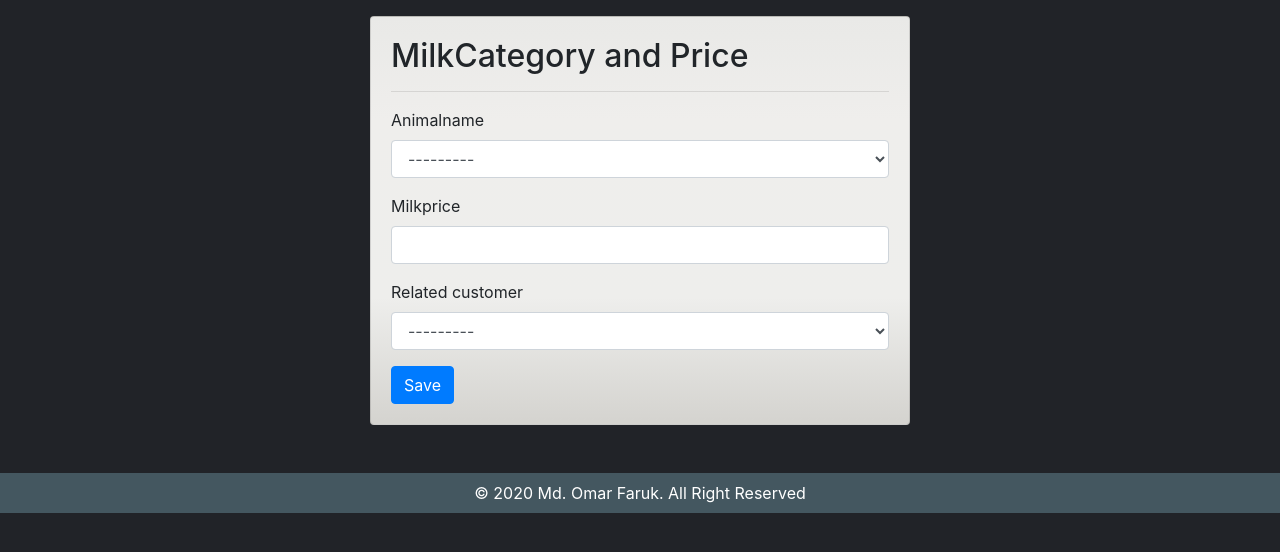
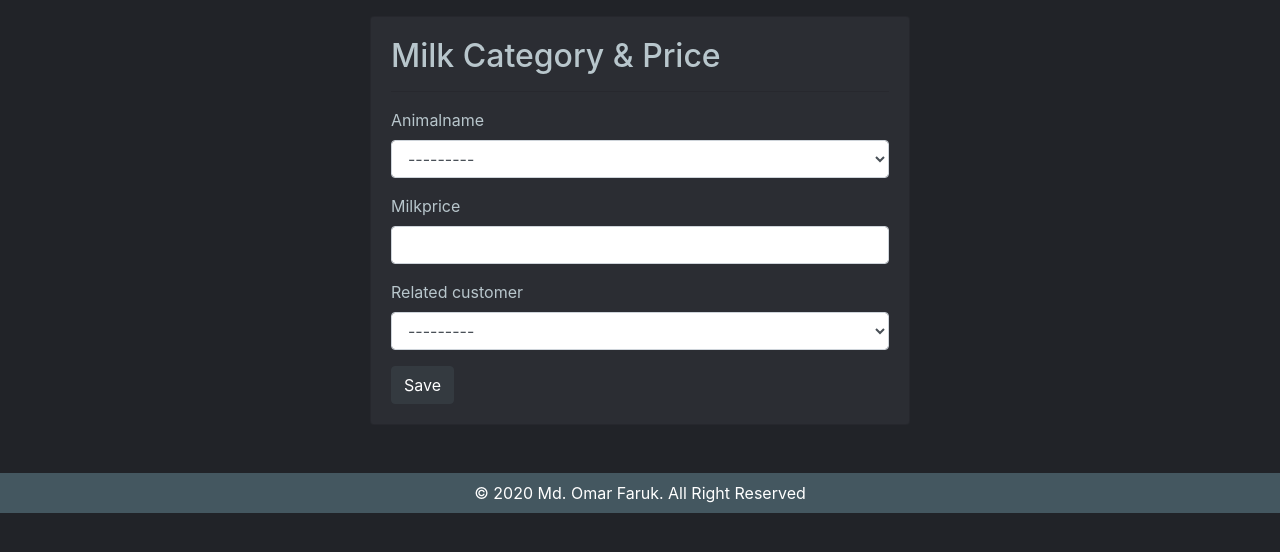
Before and after one commit to IamOmaR22/Dairy_Management_System_with_Python_and_Django, a Django app: page /customer_milk_category/ in a window 1280 px wide. Shown: the part 80-632 px from the top of the page. Run offline with Django 3.2, Linux system fonts and the light colour scheme; data comes from the database, SQL or seed files in the repository; both versions use the stored data as it was after the commit; some libraries are stand-ins or nearby versions.

Commit message:
Customer UI

```diff
--- a/templates/Customers/Customer_detail.html
+++ b/templates/Customers/Customer_detail.html
@@ -21,8 +21,7 @@
           {% for data in customerinfo %}
             {% if data.user_type == 'Customer' %}
             <tr>
-
-            <td> <a style="text-decoration:none;" href="{% url 'customer_ledger'  pk=data.user.pk %}" class="btn btn-link"><strong>{{ data.user.first_name}} {{data.user.last_name }}</strong></a></td>
+            <td> <a style="text-decoration:none;" href="{% url 'customer_ledger'  pk=data.user.pk %}" class="btn btn-link text-info"><strong>{{ data.user.first_name}} {{data.user.last_name }}</strong></a></td>
             <td>{{ data.contact_number}}</td>
             <td>{{ data.address }}</td>
             <td>{{ data.user.email}}</td>
--- a/templates/Customers/customer_ledger.html
+++ b/templates/Customers/customer_ledger.html
@@ -62,7 +62,7 @@
                 <td scpoe="col">
                   <div class="form-row">
                     <div class="col">
-                      <button type="submit" class="btn btn-primary">Save</button>
+                      <button type="submit" class="btn btn-dark border">Save</button>
                     </div>
                   </div>
                 </td>
@@ -106,14 +106,14 @@
 
             <td>
               <form action="{% url 'customer_ledger_delete' %}" method="POST">{% csrf_token %}
-                <button class="btn btn-info form-control"type="submit" name="customer_pk" value="{{ledger.pk}}">Delete</button>
+                <button class="btn btn-danger form-control"type="submit" name="customer_pk" value="{{ledger.pk}}">Delete</button>
                 </form>
                 </td>
           </tr>
 {% endfor %}
 <tr>
 <td colspan="4"></td>
-<td id="totalid"><strong>{{ alltotal }}</strong></td>
+<td id="totalid"><strong>Grand Total - {{ alltotal }} Tk.</strong></td>
 </tr>
           </tbody>
       </table>
--- a/templates/Customers/customer_milk_category.html
+++ b/templates/Customers/customer_milk_category.html
@@ -5,8 +5,9 @@
 {% block content %}
 <style>
   #back{
-
-        background-image: linear-gradient(to top, #d5d4d0 0%, #d5d4d0 1%, #eeeeec 31%, #efeeec 75%, #e9e9e7 100%);
+      /* background-image: linear-gradient(to top, #d5d4d0 0%, #d5d4d0 1%, #eeeeec 31%, #efeeec 75%, #e9e9e7 100%); */
+      background-color: #2B2D33;
+      color: #B8C6CC;
     }
 </style>
 
@@ -14,11 +15,11 @@
   <div   class="col-6">
     <div id='back' class="card">
       <div class="card-body">
-        <h2>MilkCategory and Price</h2><hr>
+        <h2>Milk Category & Price</h2><hr>
           <form method="post" novalidate>
             {% csrf_token %}
             {{ form|crispy }}
-            <button type="submit" class="btn btn-primary">Save</button>
+            <button type="submit" class="btn btn-dark">Save</button>
             </form>
           </div>
       </div>
--- a/templates/base.html
+++ b/templates/base.html
@@ -18,7 +18,7 @@
     <script src="https://code.jquery.com/ui/1.12.1/jquery-ui.js"></script>
 
     <!-- Favicon Icon -->
-    <link href="{% static 'images/favicon.png' %}" rel="shortcut icon" type="image/png" />
+    <link href="{% static 'images/favicon.png' %}" rel="shortcut icon" type="image/png"/>
 
     <!-- <script src="https://code.jquery.com/jquery-3.3.1.slim.min.js" integrity="sha384-q8i/X+965DzO0rT7abK41JStQIAqVgRVzpbzo5smXKp4YfRvH+8abtTE1Pi6jizo" crossorigin="anonymous"></script> -->
     <script src="https://cdnjs.cloudflare.com/ajax/libs/popper.js/1.14.7/umd/popper.min.js" integrity="sha384-UO2eT0CpHqdSJQ6hJty5KVphtPhzWj9WO1clHTMGa3JDZwrnQq4sF86dIHNDz0W1" crossorigin="anonymous"></script>
```
Also changed, not shown: db.sqlite3, 1 other file.
